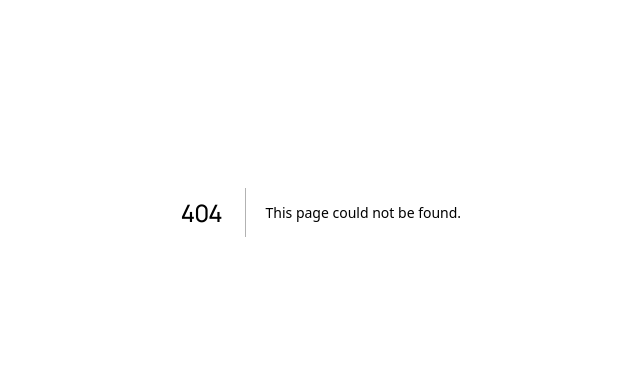
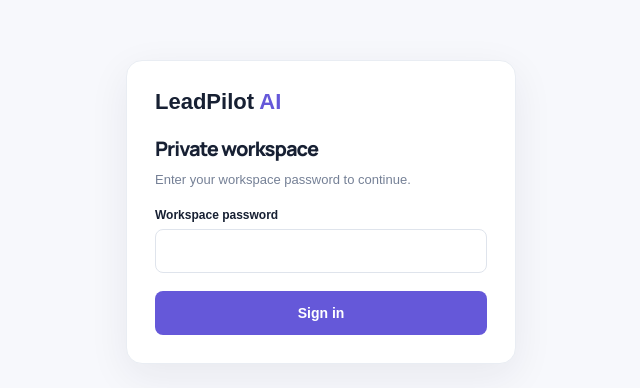
Before and after one commit to theoeugene131-tech/Lead-Pilot-, a Next.js app: page /login in a window 1280 px wide. Before the commit this address had no page. Shown: the part 188-576 px from the top of the page, without its empty margins (319-959 px from the left). Built offline with nearby package versions, Linux system fonts and the light colour scheme.

Commit message:
Add LeadPilot private workspace login page

```diff
--- /dev/null
+++ b/app/login/page.tsx
@@ -0,0 +1,40 @@
+"use client";
+
+import { FormEvent, useState } from "react";
+import { useRouter, useSearchParams } from "next/navigation";
+
+export default function LoginPage() {
+  const [password, setPassword] = useState("");
+  const [error, setError] = useState("");
+  const [busy, setBusy] = useState(false);
+  const router = useRouter();
+  const params = useSearchParams();
+  async function submit(event: FormEvent) {
+    event.preventDefault();
+    setBusy(true); setError("");
+    try {
+      const response = await fetch("/api/auth/login", {
+        method: "POST", headers: { "Content-Type": "application/json" },
+        body: JSON.stringify({ password })
+      });
+      const data = await response.json().catch(() => ({}));
+      if (!response.ok) throw new Error(data.error || "Sign-in failed.");
+      const next = params.get("next") || "/";
+      router.replace(next.startsWith("/") && !next.startsWith("//") ? next : "/");
+      router.refresh();
+    } catch (e) {
+      setError(e instanceof Error ? e.message : "Could not sign in.");
+    } finally { setBusy(false); }
+  }
+  return <main style={{ minHeight: "100vh", display: "grid", placeItems: "center", padding: 20, background: "#f7f8fc", fontFamily: "Arial, sans-serif", color: "#172033" }}>
+    <form onSubmit={submit} style={{ width: "min(100%, 390px)", background: "#fff", border: "1px solid #e9edf3", borderRadius: 16, padding: 28, boxShadow: "0 12px 40px #17203312" }}>
+      <div style={{ fontWeight: 800, fontSize: 22, marginBottom: 8 }}>LeadPilot <span style={{ color: "#6558d9" }}>AI</span></div>
+      <h1 style={{ fontSize: 20, margin: "20px 0 8px" }}>Private workspace</h1>
+      <p style={{ color: "#758096", fontSize: 13, lineHeight: 1.6 }}>Enter your workspace password to continue.</p>
+      <label htmlFor="password" style={{ display: "block", fontSize: 12, fontWeight: 700, margin: "18px 0 7px" }}>Workspace password</label>
+      <input id="password" type="password" autoComplete="current-password" required value={password} onChange={e => setPassword(e.target.value)} style={{ width: "100%", height: 44, border: "1px solid #dfe4ec", borderRadius: 8, padding: "0 12px", boxSizing: "border-box" }} />
+      {error && <p role="alert" style={{ color: "#b42318", fontSize: 12, margin: "10px 0 0" }}>{error}</p>}
+      <button disabled={busy || !password} style={{ width: "100%", height: 44, border: 0, borderRadius: 8, marginTop: 18, background: "#6558d9", color: "#fff", fontWeight: 700, cursor: "pointer" }}>{busy ? "Signing in…" : "Sign in"}</button>
+    </form>
+  </main>;
+}
```
